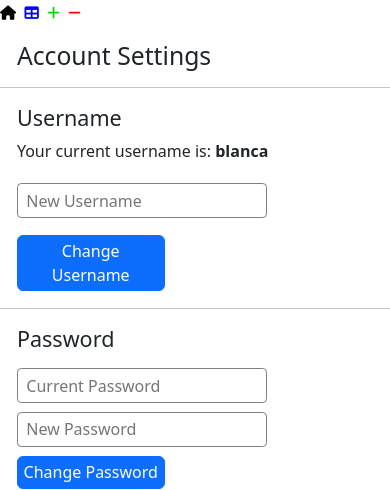
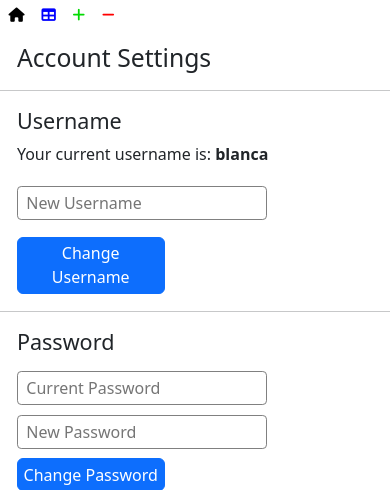
Before and after one commit to nickcanedo/gradify, a Flask app: page /account in a window 390 px wide. Shown: the top 490 px of the page. Run offline with Flask 2, Linux system fonts and the light colour scheme; a user stored in the database is signed in; some libraries are stand-ins or nearby versions.

Commit message:
Fix icon positioning bugs on responsive mode
- fixed icon positioning in view page and grades page when on a smaller
  device (responsive mode)

```diff
--- a/static/style.css
+++ b/static/style.css
@@ -213,6 +213,12 @@
     margin-top: 1vmax;
 }
 
+.house4 {
+    margin-left: 1vmax;
+    margin-top: 1vmax;
+    margin-right: 1vmax;
+}
+
 .viewtext {
     margin-top: 1vmax;
     font-weight: bold;
@@ -221,6 +227,7 @@
 .viewicons {
     margin-top: 1vmax;
     margin-right: 1vmax;
+    white-space: nowrap;
 }
 
 .headertext,
--- a/templates/account.html
+++ b/templates/account.html
@@ -16,10 +16,10 @@
 </head>
 <body>
     <div class="container-fluid">
-        <a href="/"><i class="fa-solid fa-house"></i></a>
-        <a href="/grades"><i class="fa-solid fa-table"></i></a>
-        <a href="/add"><i class="fa-solid fa-plus"></i></a>
-        <a href="/drop"><i class="fa-solid fa-minus"></i></a>
+        <a href="/"><i class="fa-solid fa-house house4"></i></a>
+        <a href="/grades"><i class="fa-solid fa-table navicon"></i></a>
+        <a href="/add"><i class="fa-solid fa-plus navicon"></i></a>
+        <a href="/drop"><i class="fa-solid fa-minus navicon"></i></a>
     </div>
     <div class="container-fluid">
         <h2 class="headertext">Account Settings</h1>
```
Also changed, not shown: grades.db, 2 other files.
